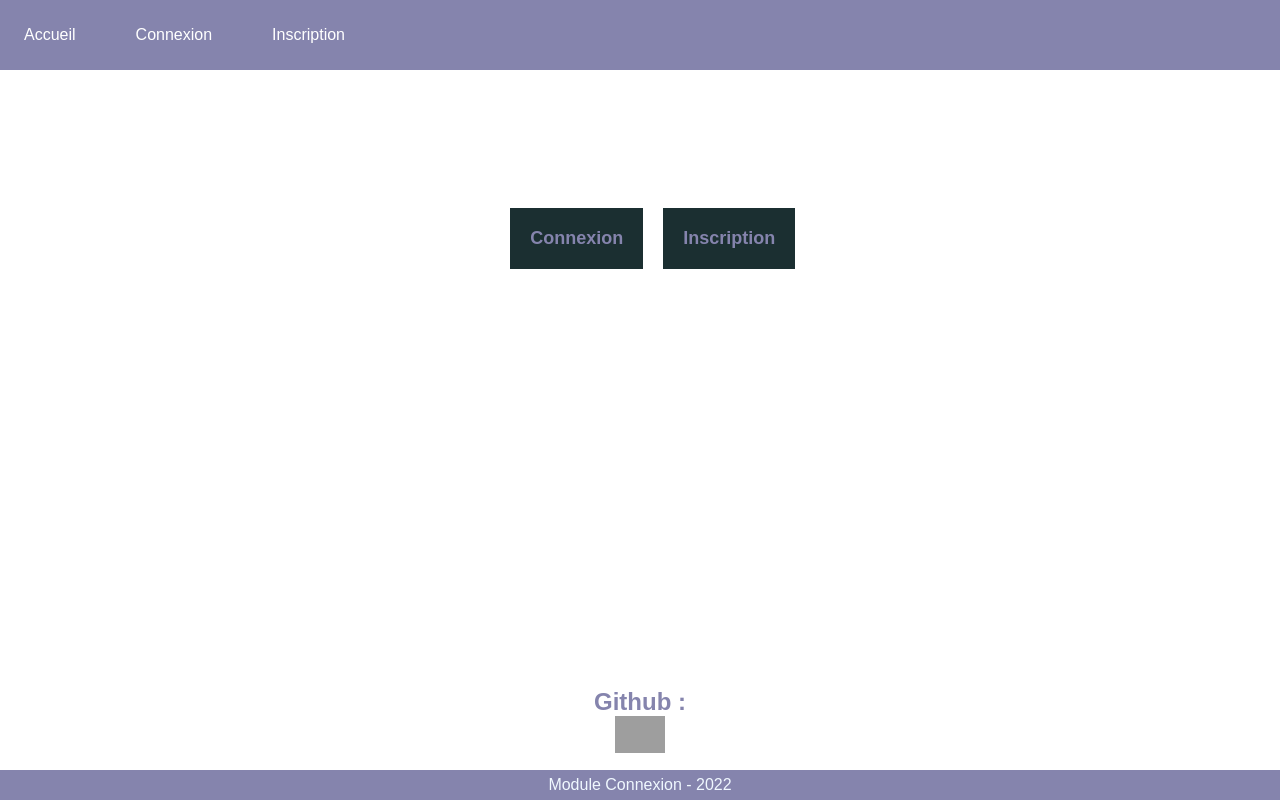
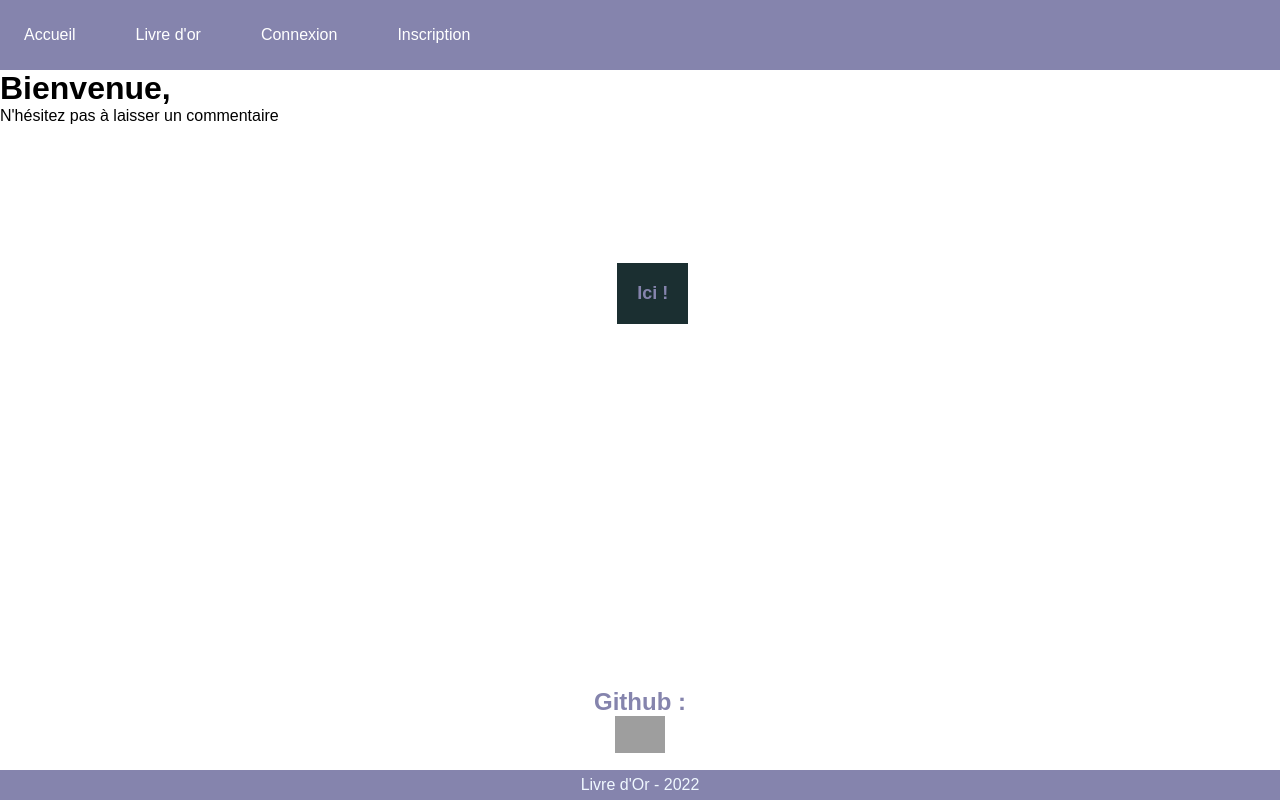
Before and after one commit to laura-rodriguez2/livre-or, a PHP site: page / in a window 1280 px wide. Run offline with PHP 8.4, Linux system fonts and the light colour scheme; grey boxes are pictures that could not be loaded.

Commit message:
ajout page et bouton

```diff
--- a/Front/HTML/HEADER_FOOTER/footer.php
+++ b/Front/HTML/HEADER_FOOTER/footer.php
@@ -17,7 +17,7 @@
                 <li>
                     <h2>Github :</h2>
                 </li>
-                <li><a href="https://github.com/laura-rodriguez2/module-connexion">
+                <li><a href="https://github.com/laura-rodriguez2/livre-or">
                     <img src="https://cdn-icons-png.flaticon.com/512/25/25231.png" width="50px">
                 </a>
                 </li>
@@ -26,7 +26,7 @@
     </section>
 
     <section id="footer_secondaire">
-        <p>Module Connexion - 2022 </p>
+        <p>Livre d'Or - 2022 </p>
     </section>
 </footer>
 
--- a/Front/HTML/HEADER_FOOTER/header.php
+++ b/Front/HTML/HEADER_FOOTER/header.php
@@ -29,7 +29,9 @@ if (isset($_POST['submit_deco'])) {
             <li class="nav-item">
                 <a href="./index.php" class="nav-link">Accueil</a>
             </li>
-
+    <li class="nav-item">
+                    <a href="./livreor.php" class="nav-link">Livre d'or</a>
+                </li>
             <?php
             if (isset($_SESSION['droits'])) {
                 // user classique
--- a/Front/HTML/index.php
+++ b/Front/HTML/index.php
@@ -24,13 +24,15 @@ session_start();
     </header>
 
     <main>
+        <h1>Bienvenue,</h1>
+        <p>N'hésitez pas à laisser un commentaire</p>
         <div class="div">
-            <a href="connexion.php" class="btn">
-                Connexion
+            <a href="livreor.php" class="btn">
+                Ici !
             </a>
-            <a href="inscription.php" class="btn">
+            <!-- <a href="inscription.php" class="btn">
                 Inscription
-            </a>
+            </a> -->
         </div>
 
     </main>
```
Also changed, not shown: Front/HTML/livreor.php (added, +68 -0 lines).
